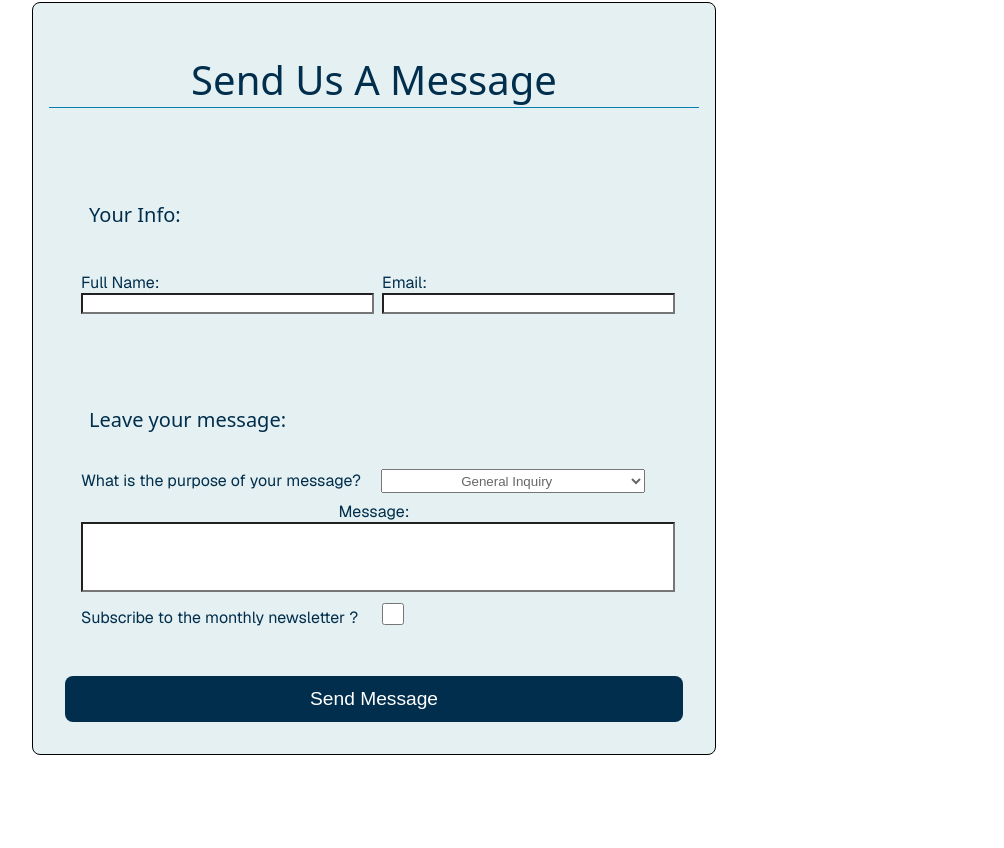
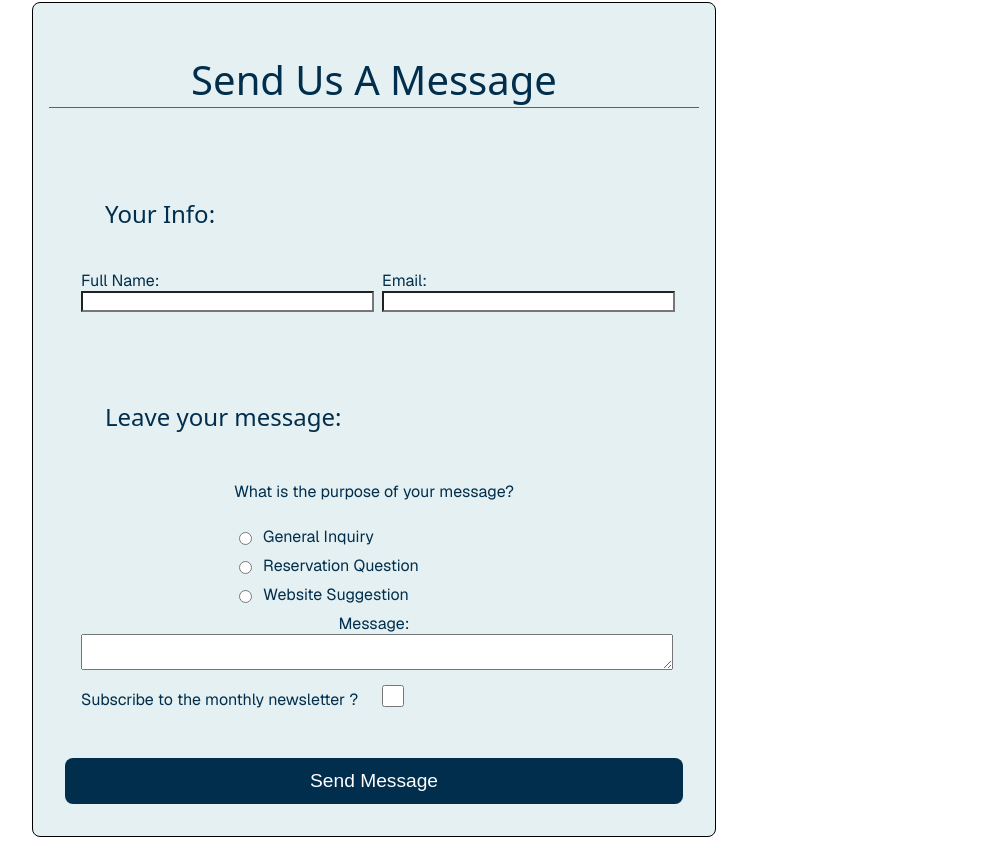
Before and after one commit to kpalmer-byte/wdd130, a plain HTML site: page wwr/contact.html in a window 1280 px wide. Shown: the part 2255-3103 px from the top of the page, without its empty margins (266-1270 px from the left). Drawn offline with nearby package versions, Linux system fonts and the light colour scheme; a web font is replaced by a local one.

Commit message:
Corrected

```diff
--- a/wwr/contact.html
+++ b/wwr/contact.html
@@ -71,17 +71,21 @@
             </div>
             <div class="message">
                 <h3>Leave your message: </h3>
-                    <div>
-                        <label for="purpose">What is the purpose of your message? </label>
-                        <select id="purpose" name="purpose">
-                            <option value="general">General Inquiry</option>
-                            <option value="reservation">Reservation Question</option>
-                            <option value="website">Website Suggestion</option>
-                        </select>
+                    <div class="purpose">
+                        <p>What is the purpose of your message? </p>
+                        <label>
+                            <input type="radio" name="purpose" value="general">General Inquiry
+                        </label>
+                        <label>
+                            <input type="radio" name="purpose" value="reservation">Reservation Question
+                        </label>
+                        <label>
+                            <input type="radio" name="purpose" value="website">Website Suggestion
+                        </label>
                     </div>
                     <div>
                         <label for="message">Message:</label>
-                        <input type="text" id="message" name="message">
+                        <textarea type="text" id="message" name="message"></textarea>
                     </div>
                     <div>
                         <label for="newsletter">Subscribe to the monthly newsletter ?</label>
--- a/wwr/styles/rafting.css
+++ b/wwr/styles/rafting.css
@@ -289,18 +289,18 @@ form {
 
 h3{
     padding: .5rem;
-    font-size: 1.25rem;
+    font-size: 1.5rem;
     color: var(--primary);
     font-family: var(--heading-font);
     font-weight: 400;
     grid-column: 1/-1;
+    margin: 1rem;
 }
 
 .form-item {
     display: grid;
     align-items: center;
 }
-
 
 label{
     text-align: right;
@@ -319,14 +319,32 @@ input[type="text"] {
     background-color: white;
 }
 
+.purpose {
+    display: grid;
+    justify-content: center;
+    gap: 0.5rem;
+}
+
+.purpose p{
+    color: var(--primary);
+    font-size: 1rem;
+    text-align: left;
+}
+
+.purpose label{
+    display: flex;
+    align-items: center;
+    gap: 0.5rem;
+}
+
 label[for="message"] {
     text-align: center;
     display: block;
     width: 100%;
 }
 
-input[id="message"] {
-    height: 4rem;
+textarea{
+    width: 100%;
     text-align: start;
 }
 
@@ -334,13 +352,6 @@ input[type="checkbox"] {
     width: 22px;
     height: 22px;
     vertical-align: bottom;
-}
-
-select {
-    width: 45%;
-    height: 1.5rem;
-    text-align: center;
-    color: rgba(0, 0, 0, 0.6);
 }
 
 button {
@@ -351,7 +362,7 @@ button {
     border-radius: .5rem;
     padding: .75rem;
     font-size: 1.2rem;
-  }
+}
 
 footer{
     float: right;
```
